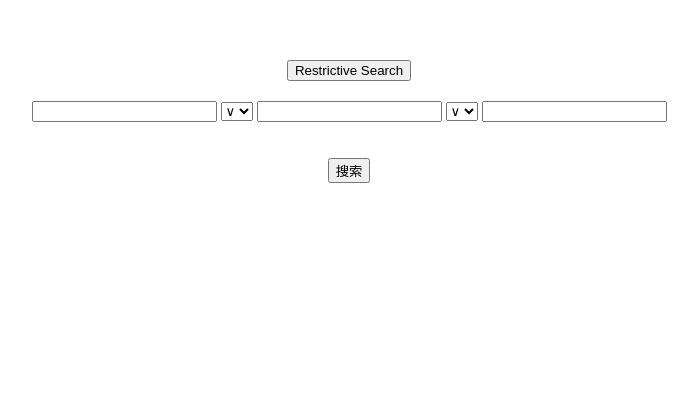
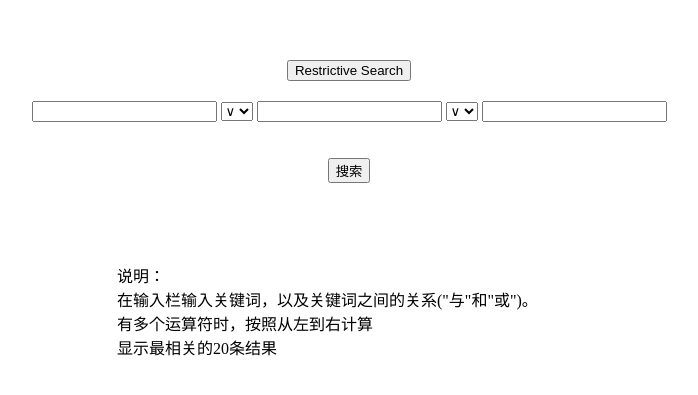
Before and after one commit to qyz-thu/IR_project, a Flask app: page /boolean in a window 1280 px wide. Shown: the top 395 px of the page, without its empty margins (291-989 px from the left). Run offline with Flask 2, Linux system fonts and the light colour scheme; parts of the project's set-up code (start-up, migrations or seed data) failed here and were passed over.

Commit message:
add readme in boolean search page

```diff
--- a/templates/boolean.html
+++ b/templates/boolean.html
@@ -28,6 +28,12 @@
 	<input type="hidden" name="mode" value="True">
 		<input type="submit" value="搜索">
 </form>
+    <div style="padding-left: 400px; padding-right: 400px; margin-top: 80px">
+        说明：<br>
+        在输入栏输入关键词，以及关键词之间的关系("与"和"或")。<br>
+        有多个运算符时，按照从左到右计算<br>
+        显示最相关的20条结果
+    </div>
 
 
 </body>
```
